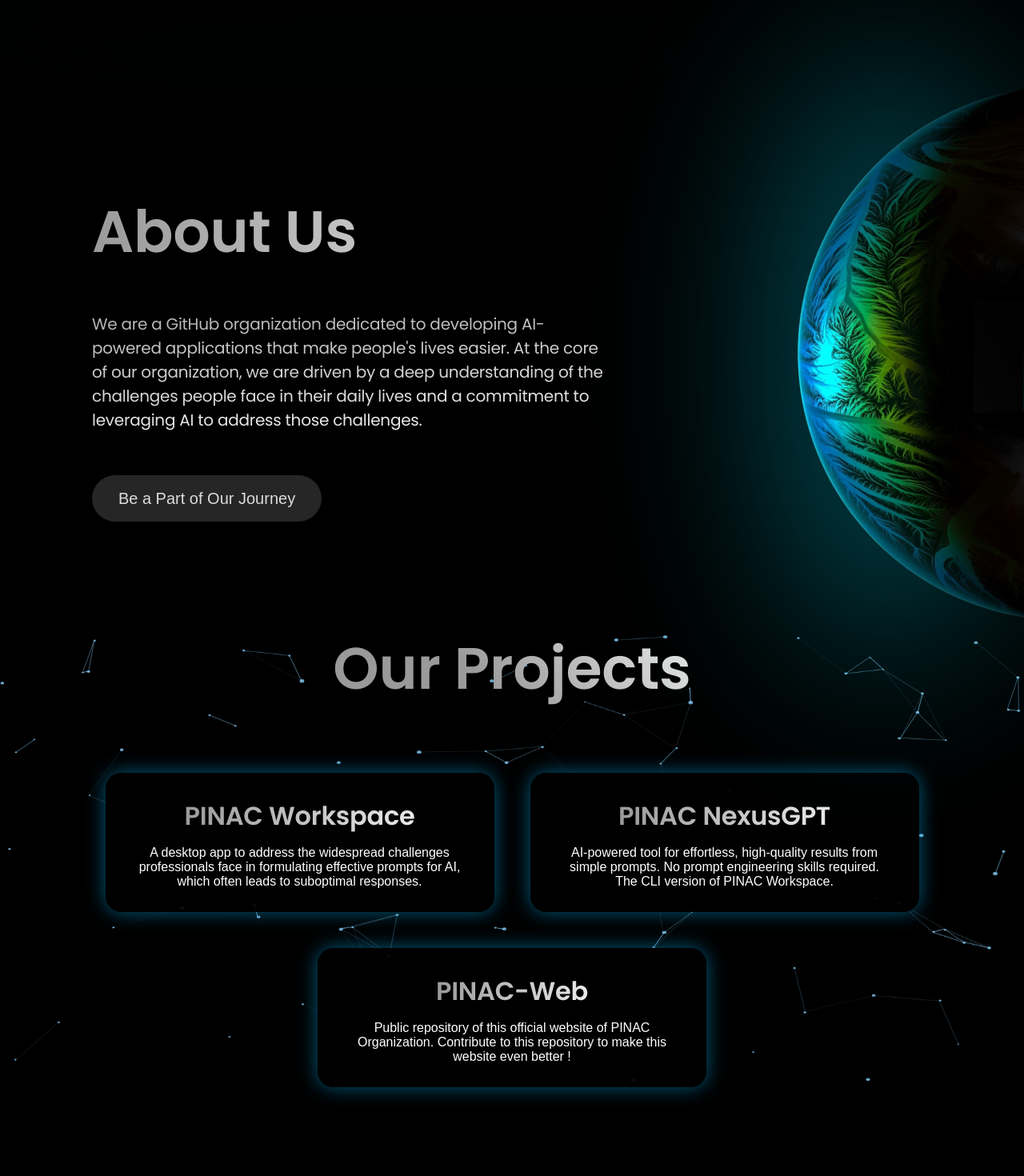
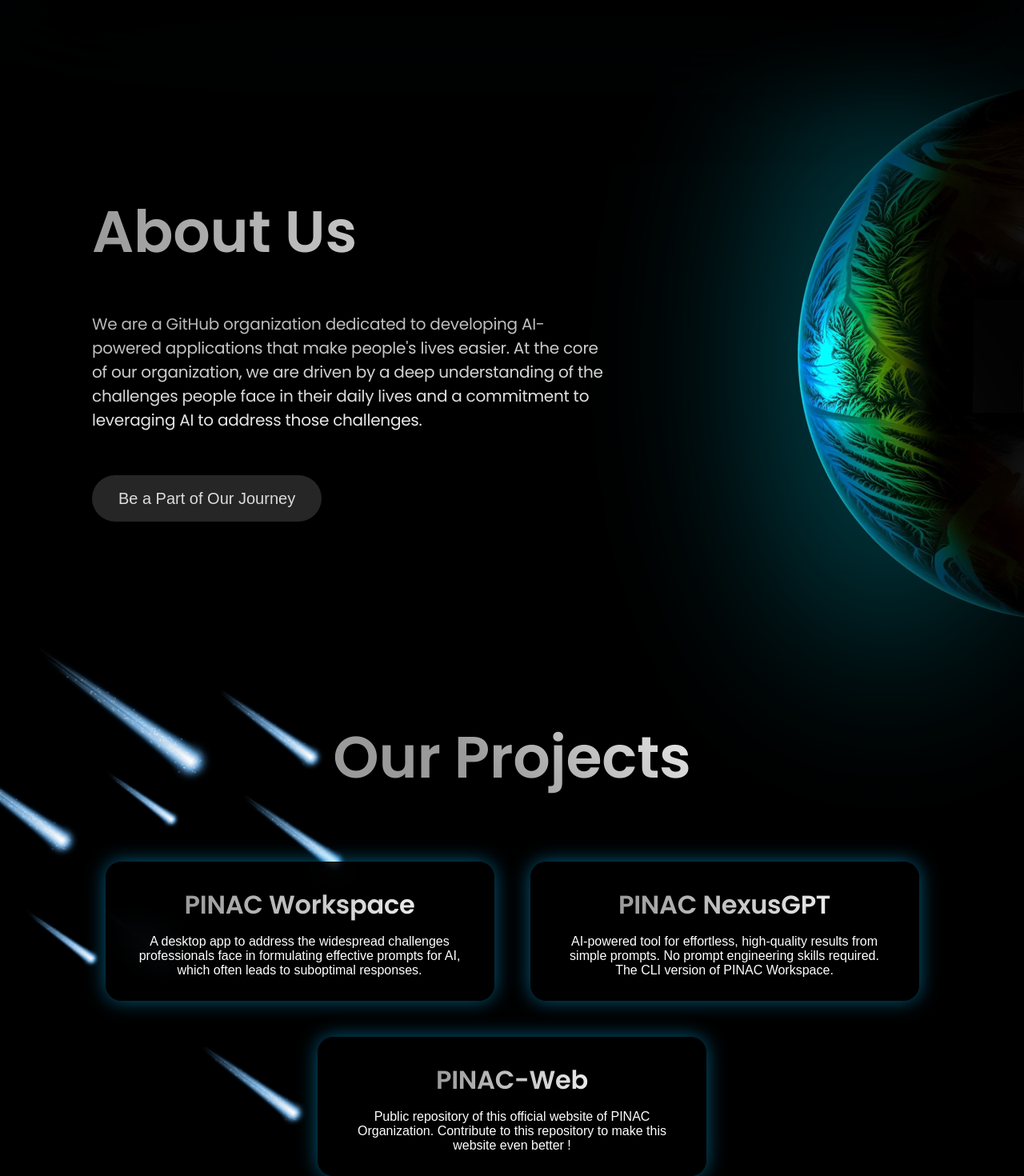
Before and after one commit to pinacai/PINAC_Web, a React (Vite) app: page / in a window 1280 px wide. Shown: the part 1196-2666 px from the top of the page at 80% size. Before the commit the page ends 2555 px from the top, so only its background shows below. Built offline with nearby package versions, Linux system fonts and the light colour scheme; a web font is replaced by a local one.

Commit message:
Ref: Enhanced view of Projects Section

```diff
--- a/src/pages/Home/components/ParticleEffect.tsx
+++ b/src/pages/Home/components/ParticleEffect.tsx
@@ -22,7 +22,7 @@
     canvas.height = window.innerHeight;
 
     const particles: Particle[] = [];
-    const particleCount = 60;
+    const particleCount = 40;
 
     // Create particles
     for (let i = 0; i < particleCount; i++) {
@@ -80,8 +80,8 @@
         position: "fixed",
         top: 0,
         left: 0,
-        height: "500px",
-        width: "1065px",
+        height: "100%",
+        width: "100%",
         zIndex: -200,
       }}
     />
--- a/src/pages/Home/index.module.css
+++ b/src/pages/Home/index.module.css
@@ -1,10 +1,31 @@
 .setInMiddle {
-    display: flex;
-    justify-content: center;
+  display: flex;
+  justify-content: center;
 }
 
 .sectionContainer {
-    display: flex;
-    flex-direction: column;
-    margin-top: 40px;
+  display: flex;
+  flex-direction: column;
+  margin-top: 40px;
 }
+
+.particleFree {
+  display: flex;
+  flex-direction: column;
+  background: #000;
+  z-index: -100;
+}
+
+
+body::-webkit-scrollbar {
+  width: 3px;
+}
+
+body::-webkit-scrollbar-track {
+  background: transparent;
+}
+
+body::-webkit-scrollbar-thumb {
+  background: #999;
+  border-radius: 50px;
+}
--- a/src/pages/Home/index.tsx
+++ b/src/pages/Home/index.tsx
@@ -13,8 +13,10 @@
       </div>
       <div className={styles.sectionContainer}>
         <HeroSection />
-        <AboutSection />
-        <ProjectSection />
+        <div className={styles.particleFree}>
+          <AboutSection />
+          <ProjectSection />
+        </div>
       </div>
     </>
   );
--- a/src/pages/Home/sections/ProjectSection.tsx
+++ b/src/pages/Home/sections/ProjectSection.tsx
@@ -1,101 +1,17 @@
-import React, { useEffect, useRef } from "react";
+import React from "react";
 import styles from "./styles/ProjectSection.module.css";
 
+// image
+import meteoroidShower from "../../../assets/Meteoroid Shower.svg";
+
 const ProjectSection: React.FC = () => {
-  const canvasRef = useRef<HTMLCanvasElement>(null);
-
-  useEffect(() => {
-    const canvas = canvasRef.current;
-    if (!canvas) return;
-
-    const ctx = canvas.getContext("2d");
-    if (!ctx) return;
-
-    canvas.width = window.innerWidth;
-    canvas.height = window.innerHeight;
-
-    const particles: Particle[] = [];
-    const particleCount = 100;
-
-    class Particle {
-      x: number;
-      y: number;
-      size: number;
-      speedX: number;
-      speedY: number;
-
-      constructor() {
-        this.x = Math.random() * canvas!.width;
-        this.y = Math.random() * canvas!.height;
-        this.size = Math.random() * 2 + 1;
-        this.speedX = Math.random() * 3 - 1.5;
-        this.speedY = Math.random() * 3 - 1.5;
-      }
-
-      update() {
-        this.x += this.speedX;
-        this.y += this.speedY;
-
-        if (this.x > canvas!.width) this.x = 0;
-        else if (this.x < 0) this.x = canvas!.width;
-        if (this.y > canvas!.height) this.y = 0;
-        else if (this.y < 0) this.y = canvas!.height;
-      }
-
-      draw() {
-        ctx!.fillStyle = "rgba(135, 206, 250, 0.8)";
-        ctx!.beginPath();
-        ctx!.arc(this.x, this.y, this.size, 0, Math.PI * 2);
-        ctx!.fill();
-      }
-    }
-
-    function init() {
-      for (let i = 0; i < particleCount; i++) {
-        particles.push(new Particle());
-      }
-    }
-
-    function animate() {
-      ctx!.clearRect(0, 0, canvas!.width, canvas!.height);
-      for (let i = 0; i < particles.length; i++) {
-        particles[i].update();
-        particles[i].draw();
-        for (let j = i; j < particles.length; j++) {
-          const dx = particles[i].x - particles[j].x;
-          const dy = particles[i].y - particles[j].y;
-          const distance = Math.sqrt(dx * dx + dy * dy);
-          if (distance < 100) {
-            ctx!.beginPath();
-            ctx!.strokeStyle = `rgba(135, 206, 250, ${1 - distance / 100})`;
-            ctx!.lineWidth = 1;
-            ctx!.moveTo(particles[i].x, particles[i].y);
-            ctx!.lineTo(particles[j].x, particles[j].y);
-            ctx!.stroke();
-          }
-        }
-      }
-      requestAnimationFrame(animate);
-    }
-
-    init();
-    animate();
-
-    const handleResize = () => {
-      canvas.width = window.innerWidth;
-      canvas.height = window.innerHeight;
-    };
-
-    window.addEventListener("resize", handleResize);
-
-    return () => {
-      window.removeEventListener("resize", handleResize);
-    };
-  }, []);
-
   return (
+    <>
+      <div className={styles.meteoroidShower}>
+        <img src={meteoroidShower} alt="" />
+      </div>
       <section className={styles.projectSection}>
-      <canvas ref={canvasRef} className={styles.neuralNetwork}></canvas>
+        {/* <canvas ref={canvasRef} className={styles.neuralNetwork}></canvas> */}
         <span className={styles.title}>Our Projects</span>
         <div className={styles.cardGrid}>
           <div className={styles.projectCard}>
@@ -123,6 +39,7 @@
           </div>
         </div>
       </section>
+    </>
   );
 };
 
--- a/src/pages/Home/sections/styles/AboutSection.module.css
+++ b/src/pages/Home/sections/styles/AboutSection.module.css
@@ -64,14 +64,18 @@
   z-index: 300;
 }
 
+.glowingCircleContainer {
+  position: relative;
+}
+
 .glowingCircle {
   width: 280px;
-  height: 740px;
+  height: 700px;
   border-radius: 100%;
   background: rgba(4, 218, 245, 0.7);
   filter: blur(110px);
   position: absolute;
-  top: 1270px;
+  top: 0;
   animation: glowWave 5s infinite ease-in-out;
   z-index: 200;
 }
--- a/src/pages/Home/sections/styles/ProjectSection.module.css
+++ b/src/pages/Home/sections/styles/ProjectSection.module.css
@@ -1,8 +1,15 @@
+.meteoroidShower {
+  position: absolute;
+  top: 2000px;
+  left: 0;
+  z-index: -50;
+}
+
 .projectSection {
-  background-color: #000;
-  margin-top: 9px;
+  /* background-color: #000; */
+  padding-top: 120px;
   position: relative;
-  z-index: -100;
+  /* z-index: -100; */
 
   display: flex;
   flex-direction: column;
```
Also changed, not shown: src/assets/Meteoroid Shower.svg (added). Lines whose indentation alone changed are shown as unchanged.
